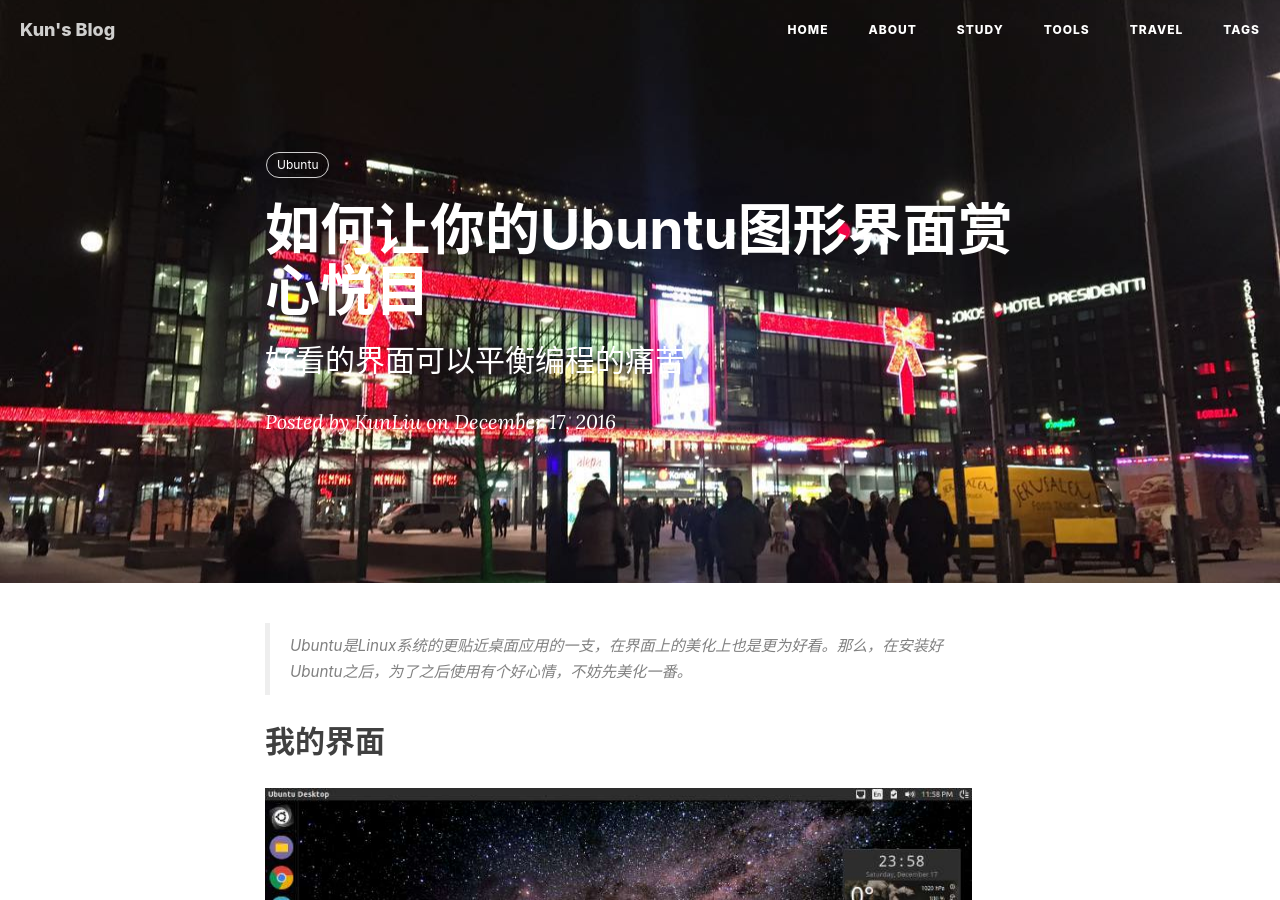
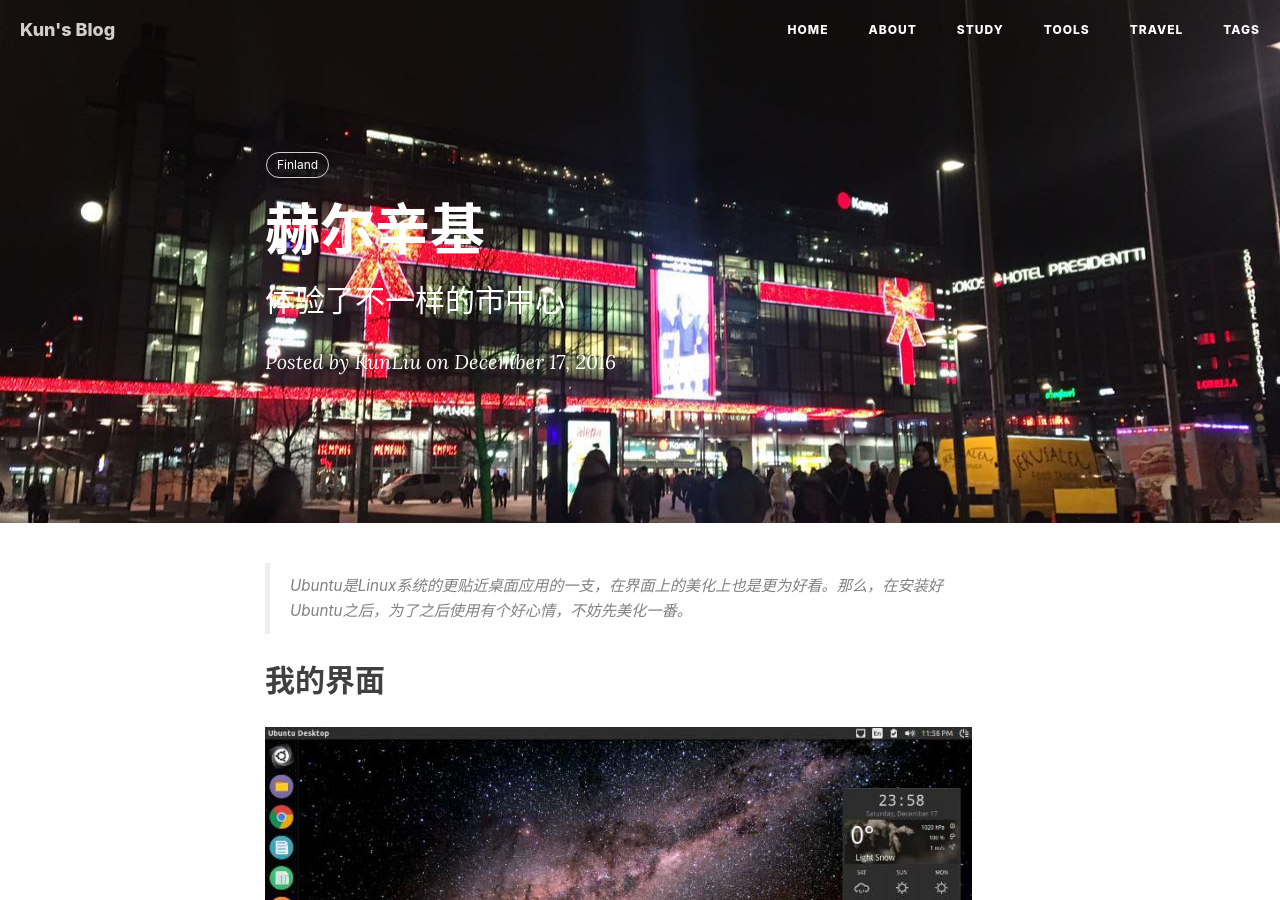
Before and after one commit to liukun2634/liukun2634.github.io, a Jekyll site: the page built from _posts/2016-12-17-ubuntu.md, in a window 1280 px wide and 900 px high. Built offline with Jekyll 4.4.1, drawn with Linux system fonts in a browser that asks for light colours; nearby versions of some CDN libraries; comment, search, counter and statistics services are not loaded.

Commit message:
add ubuntu

```diff
--- a/_posts/2016-12-17-ubuntu.md
+++ b/_posts/2016-12-17-ubuntu.md
@@ -1,9 +1,9 @@
 ---
 layout: post
-title:  "如何让你的Ubuntu图形界面赏心悦目"
+title: "赫尔辛基 "
 categories: study
-tag: Ubuntu
-subtitle: "好看的界面可以平衡编程的痛苦"
+tag: Finland
+subtitle: "体验了不一样的市中心"
 header-img: "../images/helsinki/1.jpg"
 ---
 
```
